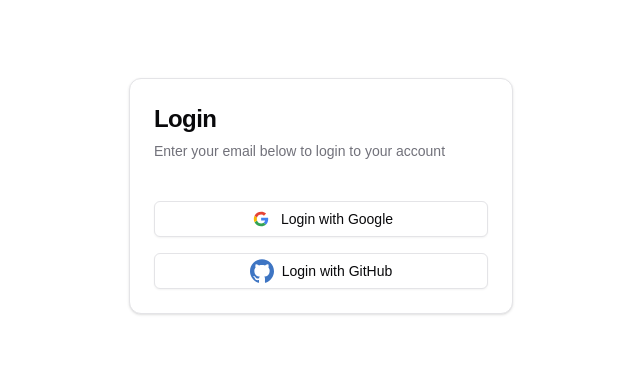
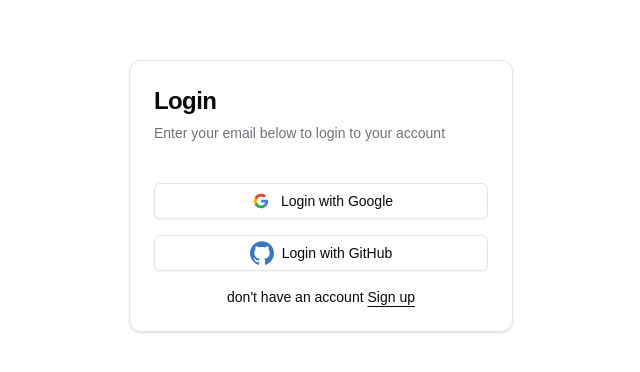
Before and after one commit to akhil3110/insta-transcribe, a Next.js app: page /sign-in in a window 1280 px wide. Shown: the part 204-576 px from the top of the page, without its empty margins (319-959 px from the left). Built offline with nearby package versions, Linux system fonts and the light colour scheme.

Commit message:
solved sign in issue in production

```diff
--- a/app/(auth)/sign-in/page.tsx
+++ b/app/(auth)/sign-in/page.tsx
@@ -8,13 +8,18 @@ import {
   CardHeader,
   CardTitle,
 } from "@/components/ui/card"
+import { Input } from "@/components/ui/input"
+import { Label } from "@/components/ui/label"
 import { signIn } from "next-auth/react"
 
-const  SignUp = () => {
+const  SignUp = ({
+  className,
+  ...props
+}: React.ComponentPropsWithoutRef<"div">) => {
   return (
     <div className="flex min-h-svh w-full items-center justify-center p-6 md:p-10">
     <div className="w-full max-w-sm">
-    <div className={cn("flex flex-col gap-6")}>
+    <div className={cn("flex flex-col gap-6", className)} {...props}>
       <Card>
         <CardHeader>
           <CardTitle className="text-2xl">Login</CardTitle>
@@ -23,7 +28,8 @@ const  SignUp = () => {
           </CardDescription>
         </CardHeader>
         <CardContent>
-          <form>
+
+
             <div className="flex flex-col gap-y-4 mt-4">
               <Button
                   onClick={() => {signIn("google", {callbackUrl: "/"})}}
@@ -42,7 +48,12 @@ const  SignUp = () => {
                   Login with GitHub
                 </Button>
             </div>
-          </form>
+            <div className="mt-4 text-center text-sm">
+              don&apos;t have an account{" "}
+              <a href="/sign-up" className="underline underline-offset-4">
+                Sign up
+              </a>
+            </div>
         </CardContent>
       </Card>
     </div>
```
